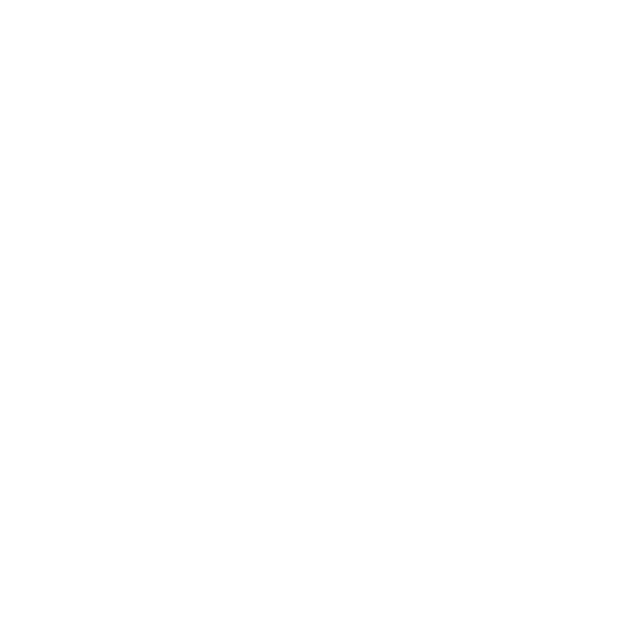
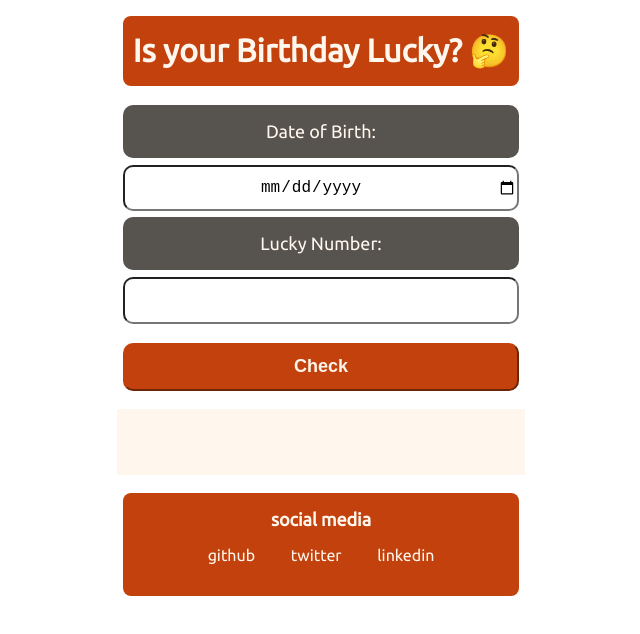
Before and after one commit to mridul-arora/neogcamp-mark11, a plain HTML site: page index.html in a window 1280 px wide. Shown: the whole page, without its empty margins (319-959 px from the left). Drawn offline with Linux system fonts and the light colour scheme.

Commit message:
chore: logic & design done

```diff
--- a/index.html
+++ b/index.html
@@ -1,5 +1,6 @@
 <!DOCTYPE html>
 <html lang="en">
+
 <head>
     <meta charset="UTF-8">
     <meta http-equiv="X-UA-Compatible" content="IE=edge">
@@ -7,8 +8,38 @@
     <title>mark11</title>
     <link rel="stylesheet" href="/style.css">
 </head>
+
 <body>
+    <center>
+    <div class="container">
+            <h1 class="heading">Is your Birthday Lucky? 🤔</h1>
+            <label class="input-label" for="dob">Date of Birth:</label><br>
+            <input class="input" type="date" id="dob"><br>
+            <label class="input-label" for="luckyNo">Lucky Number:</label><br>
+            <input class="input" type="number" id="luckyNo"><br>
+            <button id="checkNumber">Check</button>
+            <p id="displayMsg"></p>
+
+    </div>
+
+    <div class="footer">
+        <div class="footer-header">social media</div>
+        <ul>
+          <li class="list-item-inline">
+            <a class="link" href="https://github.com/mridul-arora/"> github </a>
+          </li>
+          <li class="list-item-inline">
+            <a class="link" href="https://twitter.com/mridultwt"> twitter </a>
+          </li>
+          <li class="list-item-inline">
+            <a class="link" href="https://www.linkedin.com/in/mridul-arora">
+              linkedin
+            </a>
+          </li>
+        </ul>
+    </div>
 
     <script src="/main.js" type="text/javascript"></script>
+</center>
 </body>
 </html>
--- a/main.js
+++ b/main.js
@@ -0,0 +1,42 @@
+const dateOfBirth = document.querySelector("#dob");
+const luckyNumber = document.querySelector("#luckyNo");
+const checkNumber = document.querySelector("#checkNumber");
+const displayMessage = document.querySelector("#displayMsg");
+
+checkNumber.addEventListener('click', function clickButtonHandler() {
+    if (dateOfBirth.value && luckyNumber.value){
+        console.log(dateOfBirth.value + " " + luckyNumber.value);
+
+        const no = luckyNumber.value;
+        const dob = removeHyphen(dateOfBirth.value);
+        const sum = sumOfDob(dob);
+
+        checkIfLucky(sum,no);
+    }else{
+        showText("❗Please enter both the blanks.");
+    }
+});
+
+function removeHyphen(date){
+    return date.replaceAll("-","");
+}
+
+function sumOfDob(dob){
+    let sum = 0;
+    for(let i=0;i<dob.length;i++){
+        sum = sum + Number(dob.charAt(i));
+    }
+    return sum;
+}
+
+function showText(text){
+    displayMessage.innerText = text;
+}
+
+function checkIfLucky(sum,no){
+    if(sum%no===0){
+        showText("🎉Voila! Your bday is lucky!");
+    }else{
+        showText("😥Oops.. Do you wanna try again?");
+    }
+}
--- a/style.css
+++ b/style.css
@@ -0,0 +1,109 @@
+@import url('https://fonts.googleapis.com/css2?family=Ubuntu&display=swap');
+
+:root {
+    --primary-color: #c2410c;
+    --off-white: #fff7ed;
+    --dark-gray: #57534e;
+}
+
+body {
+    font-family: 'Ubuntu', sans-serif;
+    margin: 0px auto;
+    max-width: 85%;
+    width: 100%;
+}
+
+.heading {
+    text-align: center;
+    background-color: var(--primary-color);
+    color: var(--off-white);
+    padding: 1rem 0;
+    margin: 1rem;
+    max-width: 396px;
+    width: 100%;
+    border-radius: 0.5rem;
+}
+
+.input-label {
+    text-align: center;
+    display: inline-block;
+    background-color: var(--dark-gray);
+    color: var(--off-white);
+    padding: 1rem 0;
+    margin: 0.2rem 1rem;
+    max-width: 396px;
+    width: 100%;
+    border-radius: 10px;
+    font-size: large;
+}
+
+.input {
+    text-align: center;
+    padding: 0.7rem 0;
+    margin: 0.2rem 1rem;
+    max-width: 392px;
+    width: 100%;
+    border-radius: 10px;
+    font-size: large;
+}
+
+#checkNumber {
+    text-align: center;
+    background-color: var(--primary-color);
+    color: var(--off-white);
+    padding: 0.7rem 0;
+    margin: 0 1rem;
+    margin-top: 1rem;
+    max-width: 396px;
+    width: 100%;
+    border-color: var(--primary-color);
+    border-radius: 10px;
+    cursor: pointer;
+    font-size: large;
+    font-weight: bold;
+}
+
+#displayMsg {
+    text-align: center;
+    max-width: 392px;
+    width: 100%;
+    min-height: 50px;
+    height: 100%;
+    background-color: var(--off-white);
+    color: var(--dark-gray);
+    font-size: large;
+    padding: 0.5rem;
+}
+
+/** footers **/
+
+.footer {
+    text-align: center;
+    background-color: var(--primary-color);
+    color: var(--off-white);
+    padding: 1rem 0;
+    margin: 1rem;
+    max-width: 396px;
+    width: 100%;
+    border-radius: 0.5rem;
+  }
+
+  .footer .link {
+    color: var(--off-white);
+    text-decoration: none;
+    cursor:pointer;
+  }
+
+  .footer .footer-header {
+    font-weight: bold;
+    font-size: large;
+  }
+
+  .footer .list-item-inline {
+    display: inline;
+    padding: 1rem;
+  }
+
+  ul{
+    padding-inline-start: 0px;
+  }
```
